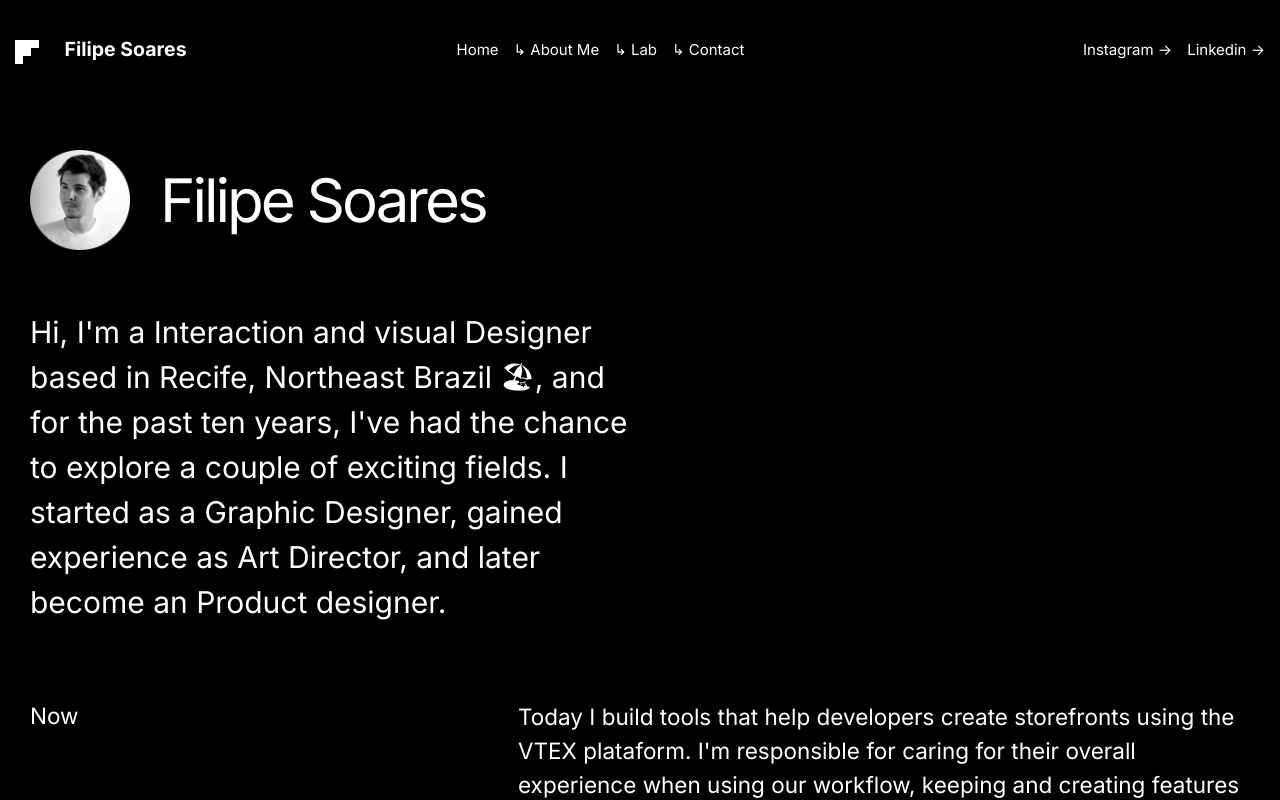
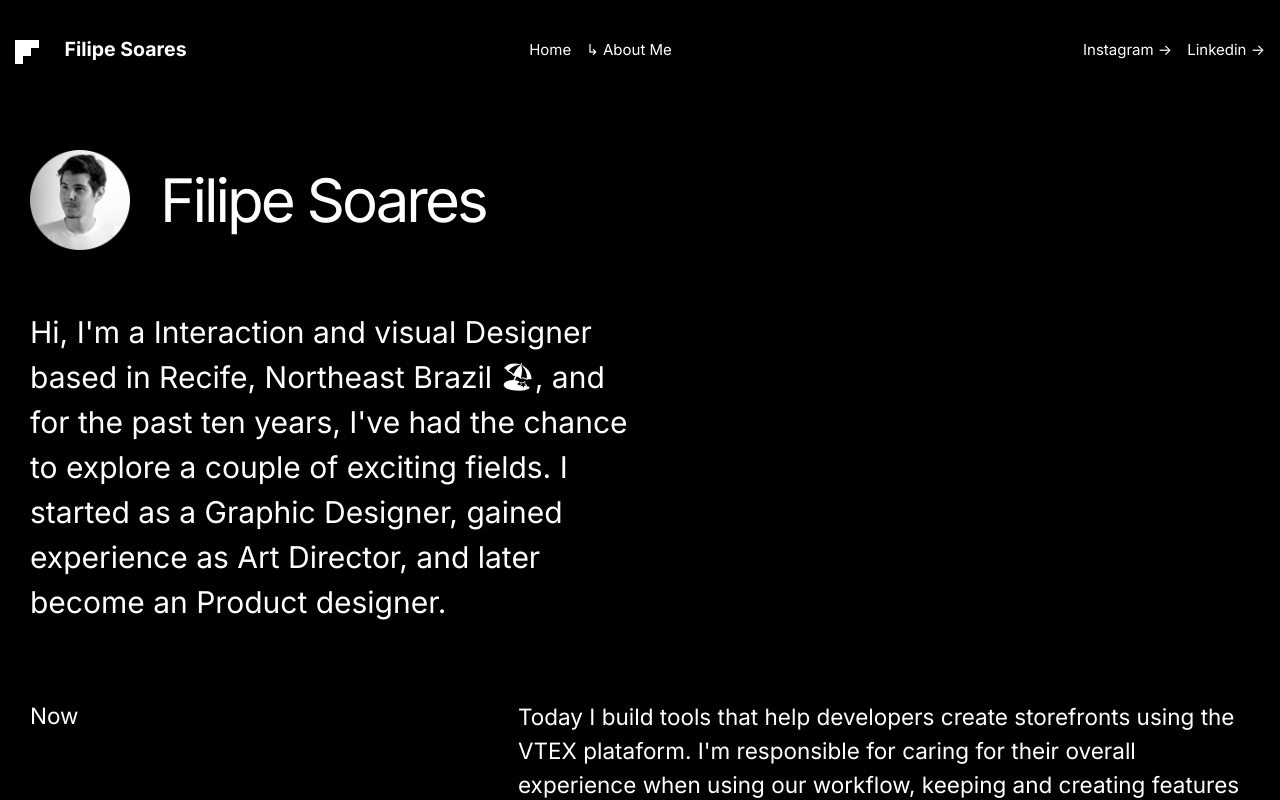
Before and after one commit to filipeafns/filipe.work, a Next.js app: page /about in a window 1280 px wide. Shown: the top 800 px of the page. Built offline with nearby package versions, Linux system fonts and the light colour scheme.

Commit message:
Fixes toggle bug

```diff
--- a/components/nav/nav.js
+++ b/components/nav/nav.js
@@ -1,20 +1,19 @@
-import Link from 'next/link'
-import cn from 'classnames';
-import { useState } from 'react';
+import Link from "next/link";
+import cn from "classnames";
+import { useState } from "react";
 
-import style from './nav.module.scss';
+import style from "./nav.module.scss";
 
 export default function Nav({ onClick }) {
   const [isOpen, setIsOpen] = useState(false);
 
   const handleOpenCloseClick = () => {
     setIsOpen((value) => {
-            if (!value) {
-                document.body.style.overflow = 'hidden';
+      if (value) {
+        document.body.style.overflow = "hidden";
       } else {
         document.body.style.overflow = null;
       }
-
       return !value;
     });
   };
@@ -43,16 +42,40 @@ export default function Nav({ onClick }) {
               <h4>Filipe Soares</h4>
             </a>
           </Link>
-                    <div role="navigation" aria-label="Main Navigation" className={cn({ [style.navmodal]: true, [style.open]: isOpen })}>
+          <div
+            role="navigation"
+            aria-label="Main Navigation"
+            className={cn({ [style.navmodal]: true, [style.open]: isOpen })}
+          >
             <ul className={style.links} role="presentation">
-                            <li role="presentation"><Link href="/" onClick={handleCloseClick}><a>Home</a></Link></li>
-                            <li role="presentation"><Link href="/about" onClick={handleCloseClick}><a>↳ About Me</a></Link></li>
-                            <li role="presentation"><Link href="/lab" onClick={handleCloseClick}><a>↳ Lab</a></Link></li>
-                            <li role="presentation"><Link href="/contact"onClick={handleCloseClick}><a>↳ Contact</a></Link></li>
+              <li role="presentation">
+                <Link href="/" onClick={handleCloseClick} spy={true}>
+                  Home
+                </Link>
+              </li>
+              <li role="presentation">
+                <Link href="/about" onClick={handleCloseClick} spy={true}>
+                  ↳ About Me
+                </Link>
+              </li>
+              {/* <li role="presentation"><Link href="/lab" onClick={handleCloseClick}>↳ Lab</Link></li>
+                            <li role="presentation"><Link href="/contact"onClick={handleCloseClick}>↳ Contact</Link></li> */}
             </ul>
-                        <ul className={style.social} role="presentation" className={style.social}>
-                            <li role="presentation"><a href="http://linkedin.com/in/fisoares" target="_blank">Linkedin -></a></li>
-                            <li role="presentation"><a href="http://instagram.com/filipeafns/" target="_blank">Instagram -></a></li>
+            <ul
+              className={style.social}
+              role="presentation"
+              className={style.social}
+            >
+              <li role="presentation">
+                <a href="http://linkedin.com/in/fisoares" target="_blank">
+                  Linkedin ->
+                </a>
+              </li>
+              <li role="presentation">
+                <a href="http://instagram.com/filipeafns/" target="_blank">
+                  Instagram ->
+                </a>
+              </li>
             </ul>
             <button onClick={handleOpenCloseClick} aria-label="open main menu">
               <span></span>
@@ -62,5 +85,5 @@ export default function Nav({ onClick }) {
         </div>
       </nav>
     </>
-    )
+  );
 }
```
Lines whose indentation alone changed are shown as unchanged.
